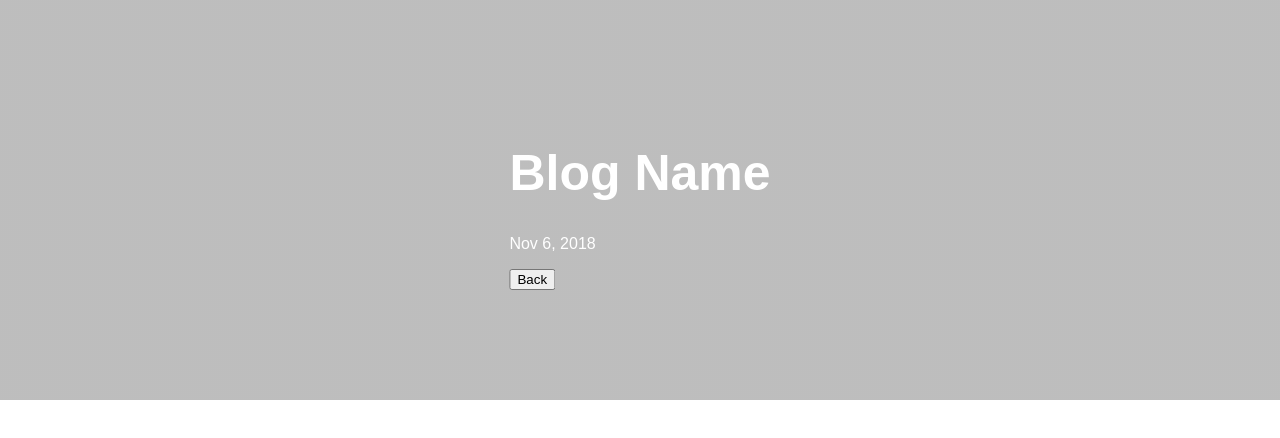
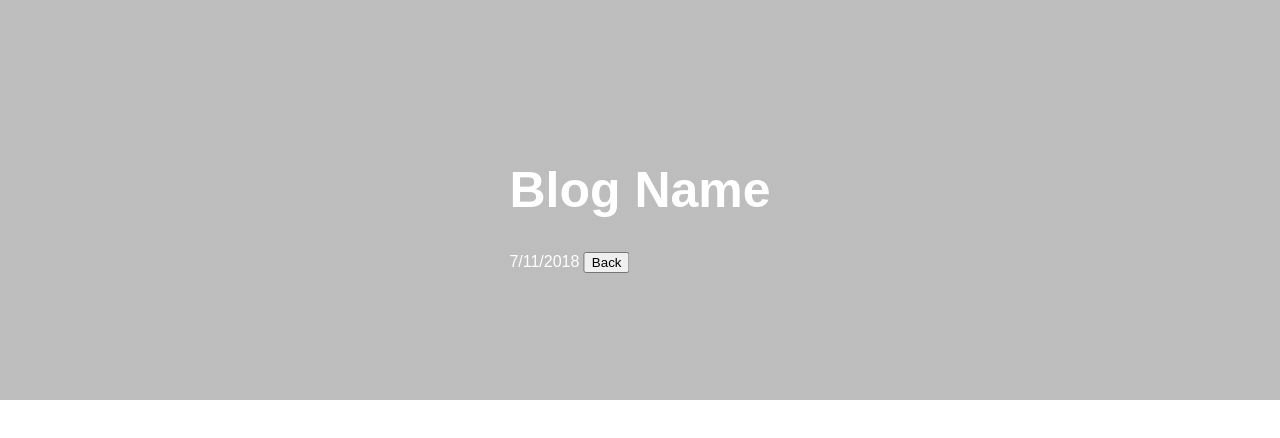
Before and after one commit to ChristopherPotvin/TheBoysBlog, a plain HTML site: page blog.html in a window 1280 px wide. Drawn offline with Linux system fonts and the light colour scheme.

Commit message:
Blog commit (Hero)

```diff
--- a/blog.html
+++ b/blog.html
@@ -14,7 +14,13 @@
     <div class="hero-text">
     <div class="back-button">
     <h1 align="left" style="font-size:50px">Blog Name</h1>
-    <p align="left">Nov 6, 2018</p>
+    <script>
+    var currentDate=new Date(),
+    day = currentDate.getDate(),
+    month = currentDate.getMonth() + 1,
+    year = currentDate.getFullYear();
+    document.write(day + "/" + month + "/" + year)
+    </script>
     <button>Back</button>
     </div>
     </div>
```
